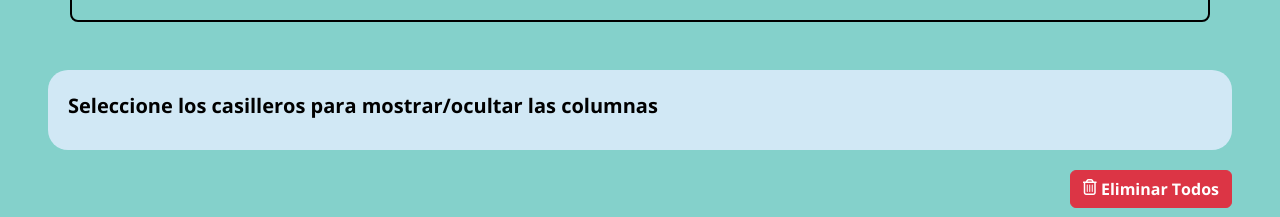
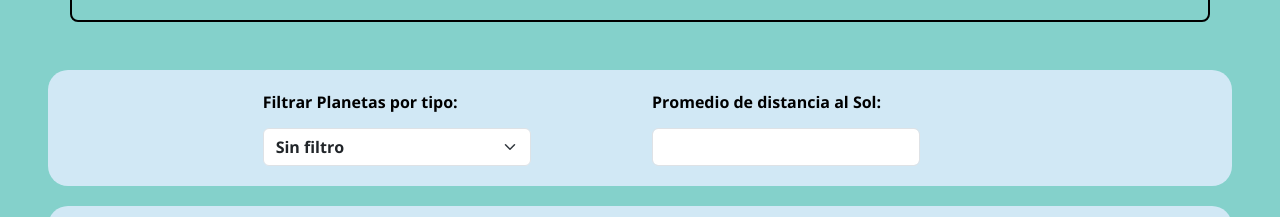
Before and after one commit to supercandela/Labo3-SP-20240701, a plain HTML site: page Frontend/index.html in a window 1280 px wide. Both pictures are taken after typing "Sample", "5", "Sample", "5", "Sample" into the empty fields and a click on the button "Guardar". Shown: the part 423-640 px from the top of the page. Drawn offline with nearby package versions, Linux system fonts and the light colour scheme; no server answers.

Commit message:
agrego filtro por campo

```diff
--- a/Frontend/index.html
+++ b/Frontend/index.html
@@ -164,6 +164,27 @@
 
       <section class="lista">
 
+        <div id="filtro">
+          <div class="row">
+            <div class="col-lg-3 col-md-4 col-sm-6 offset-lg-2 offset-md-1">
+              <label for="tipoFiltro" class="form-label">Filtrar Planetas por tipo:</label>
+              <select class="form-select" aria-label="Filtro por tipo de planeta" name="tipoFiltro" id="tipoFiltro">
+                <option value="" selected>Sin filtro</option>
+                <option value="rocoso">Rocoso</option>
+                <option value="gaseoso">Gaseoso</option>
+                <option value="helado">Helado</option>
+                <option value="enano">Enano</option>
+              </select>
+            </div>
+
+            <div class="col-lg-3 col-md-4 col-sm-6 offset-lg-1 offset-md-1">
+              <label for="promedio" class="form-label">Promedio de distancia al Sol:</label>
+              <input class="form-control" aria-describedby="distancia promedio" name="promedio" id="promedio" type="number">
+            </div>
+
+          </div>
+        </div>
+
         <div id="casilleros">
           <h5>Seleccione los casilleros para mostrar/ocultar las columnas</h5>
           <div id="checkParaMostrar">
--- a/Frontend/js/index.js
+++ b/Frontend/js/index.js
@@ -41,6 +41,9 @@ const spinnerContenedor = document.getElementById("spinnerContenedor");
 const tablaContenedor = document.getElementById("tabla");
 const checkMostrar = document.getElementById("checkParaMostrar");
 
+const tipoFiltro = document.getElementById("tipoFiltro");
+let valorAFiltrar = tipoFiltro.value;
+
 // ------>  Event Listeners
 
 window.addEventListener("DOMContentLoaded", async () => {
@@ -70,6 +73,9 @@ btnSubmit.addEventListener("keydown", (e) => {
     guardarElemento(e);
   }
 });
+
+// Evento Change filtro
+tipoFiltro.addEventListener("change", displayTabla);
 
 // ------>  Funciones
 
@@ -120,8 +126,11 @@ function displayTabla() {
   if (tablaContenedor.hasChildNodes()) {
     borrarTabla();
   }
-
-  const tabla = crearTabla(listado);
+  const listaAMostrar =
+    tipoFiltro.value === ""
+      ? listado
+      : listado.filter((elemento) => elemento.tipo === tipoFiltro.value);
+  const tabla = crearTabla(listaAMostrar);
   tablaContenedor.appendChild(tabla);
 }
 
@@ -352,3 +361,5 @@ async function onEliminarTodos(e) {
     ocultarSpinner();
   }
 }
+
+// Map - Reduce - Filter
--- a/Frontend/styles/index.css
+++ b/Frontend/styles/index.css
@@ -213,6 +213,14 @@ section.lista div.spinner {
   background-color: #d1e8f5;
 }
 
+/* SECCION FILTRO */
+#filtro {
+  background-color: #d1e8f5;
+  border-radius: 20px;
+  padding: 20px;
+  margin-bottom: 20px;
+}
+
 /* SECCION MOSTRAR OCULTAR COLUMNAS */
 #casilleros {
   background-color: #d1e8f5;
```
